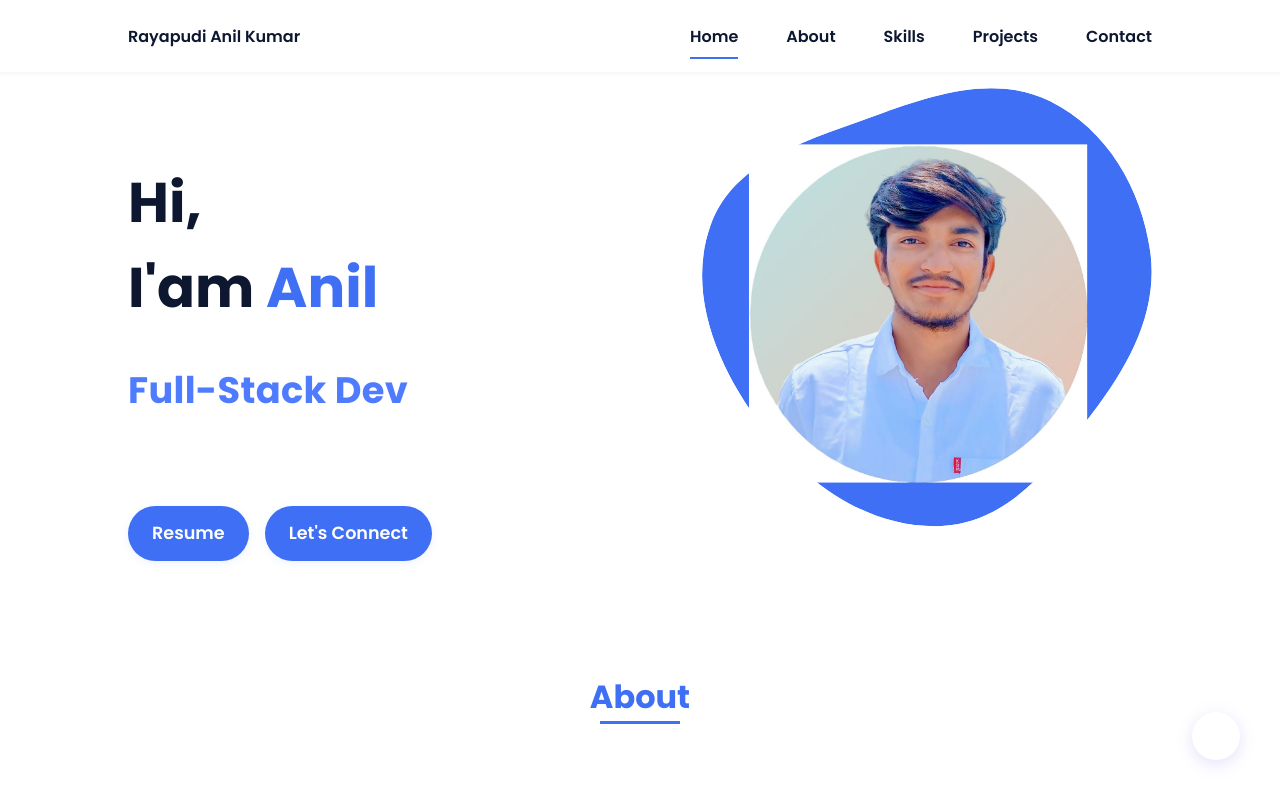
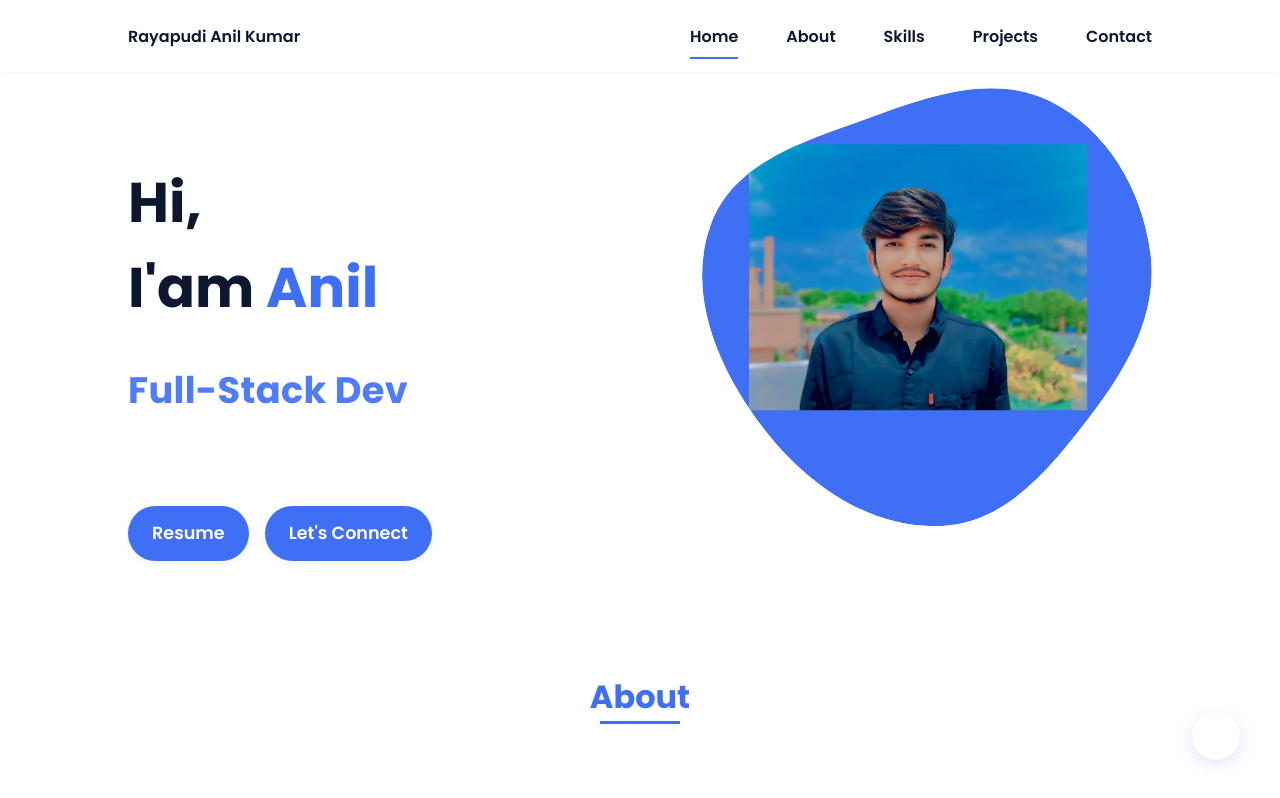
Before and after one commit to RAK4307/My-Portfolio, a plain HTML site: page portfolio/index.html in a window 1280 px wide. Shown: the top 798 px of the page. Drawn offline with nearby package versions, Linux system fonts and the light colour scheme.

Commit message:
Update index.html

```diff
--- a/portfolio/index.html
+++ b/portfolio/index.html
@@ -63,7 +63,7 @@
                         </mask>
                         <g mask="url(#mask0)">
                             <path d="M9.19024 145.964C34.0253 76.5814 114.865 54.7299 184.111 29.4823C245.804 6.98884 311.86 -14.9503 370.735 14.143C431.207 44.026 467.948 107.508 477.191 174.311C485.897 237.229 454.931 294.377 416.506 344.954C373.74 401.245 326.068 462.801 255.442 466.189C179.416 469.835 111.552 422.137 65.1576 361.805C17.4835 299.81 -17.1617 219.583 9.19024 145.964Z"/>
-                            <image class="home__blob-img" x="50" y="60" href="./assets/img/img-3.jpg"/>
+                            <image class="home__blob-img" x="50" y="60" href="./assets/img/profile.jpg"/>
                         </g>
                     </svg>
                 </div>
```
